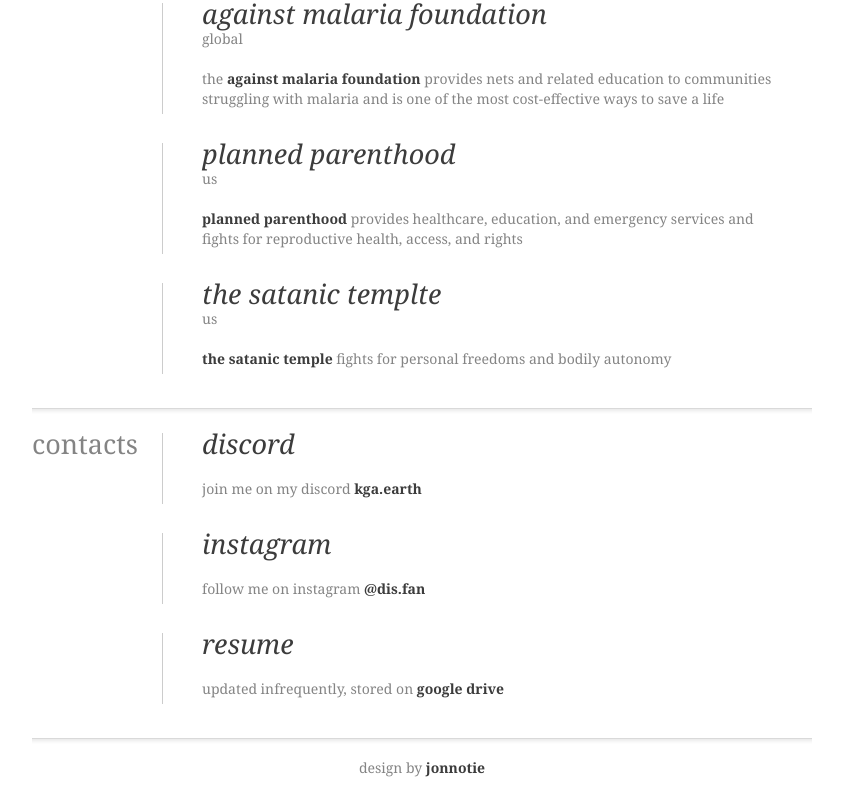
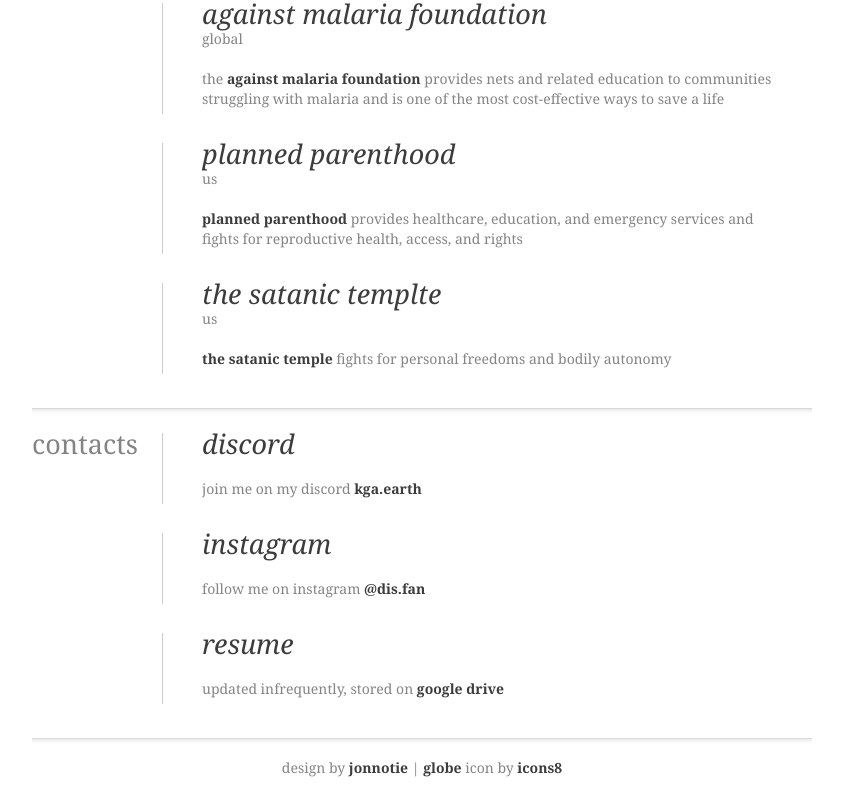
Before and after one commit to cinderblockgames/kga.earth, a plain HTML site: page index.html in a window 1280 px wide. Shown: the part 701-1509 px from the top of the page, without its empty margins (218-1061 px from the left). Drawn offline with Linux system fonts and the light colour scheme.

Commit message:
Add files via upload

```diff
--- a/index.html
+++ b/index.html
@@ -94,8 +94,7 @@
     </div>
   </div>
   <div id="footer">
-    <p>design by <a href="http://jonnotie.nl/">jonnotie</a></p>
-    <!-- Don't remove this link. Respect the designer. If you want to remove it, shoot me an email me@jonnotie.nl -->
+    <p>design by <a href="http://jonnotie.nl/">jonnotie</a> | <a href="https://icons8.com/icon/85232/globe">globe</a> icon by <a href="https://icons8.com">icons8</a></p>
   </div>
 </body>
 </html>
```
Also changed, not shown: android-chrome-192x192.png (added), android-chrome-512x512.png (added), apple-touch-icon.png (added), favicon-16x16.png (added), favicon-32x32.png (added), favicon.ico (added), site.webmanifest (added).
